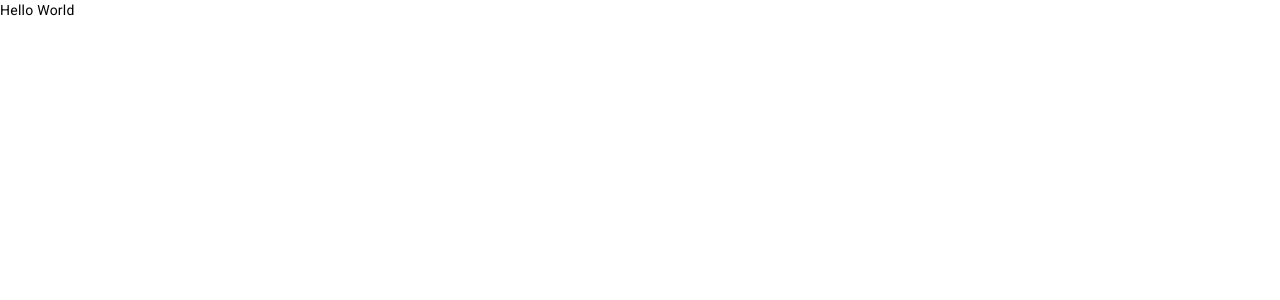
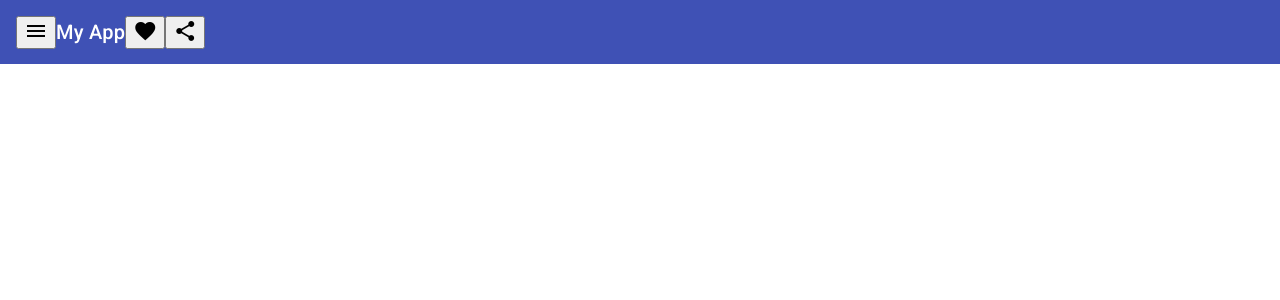
Before and after one commit to JuCuAcc/AngularMaterialCrud, an Angular app: page / in a window 1280 px wide. Shown: the top 300 px of the page. Built offline with nearby package versions, Linux system fonts and the light colour scheme.

Commit message:
nav-bar Added

```diff
--- a/src/app/app.component.html
+++ b/src/app/app.component.html
@@ -1,2 +1,3 @@
 <!--<router-outlet></router-outlet>-->
-Hello World
+
+<app-nav></app-nav>
--- a/src/app/app.module.ts
+++ b/src/app/app.module.ts
@@ -7,17 +7,25 @@
 import {HttpClientModule } from '@angular/common/http'
 import { ReactiveFormsModule } from '@angular/forms';
 import { BrowserAnimationsModule } from '@angular/platform-browser/animations';
+import { NavComponent } from './components/nav/nav.component';
+
+import { MatSidenavModule } from '@angular/material/sidenav';
+
+import { MatToolbarModule } from '@angular/material/toolbar';
+import { MatIconModule } from '@angular/material/icon';
+
 
 @NgModule({
   declarations: [
-    AppComponent
+    AppComponent,
+    NavComponent
   ],
   imports: [
     BrowserModule,
     AppRoutingModule,
     HttpClientModule,
     ReactiveFormsModule,
-    BrowserAnimationsModule
+    BrowserAnimationsModule, MatToolbarModule, MatSidenavModule, MatIconModule
   ],
   providers: [],
   bootstrap: [AppComponent]
--- /dev/null
+++ b/src/app/components/nav/nav.component.html
@@ -0,0 +1,15 @@
+<p>
+  <mat-toolbar color="primary">
+    <button mat-icon-button class="example-icon" aria-label="Example icon-button with menu icon">
+      <mat-icon>menu</mat-icon>
+    </button>
+    <span>My App</span>
+    <span class="example-spacer"></span>
+    <button mat-icon-button class="example-icon favorite-icon" aria-label="Example icon-button with heart icon">
+      <mat-icon>favorite</mat-icon>
+    </button>
+    <button mat-icon-button class="example-icon" aria-label="Example icon-button with share icon">
+      <mat-icon>share</mat-icon>
+    </button>
+  </mat-toolbar>
+</p>
```
Also changed, not shown: src/app/components/nav/nav.component.ts (added, +10 -0 lines), src/app/commands.txt, src/app/components/nav/nav.component.css (added), 1 other file (tests, documents, lock files or other folders).
